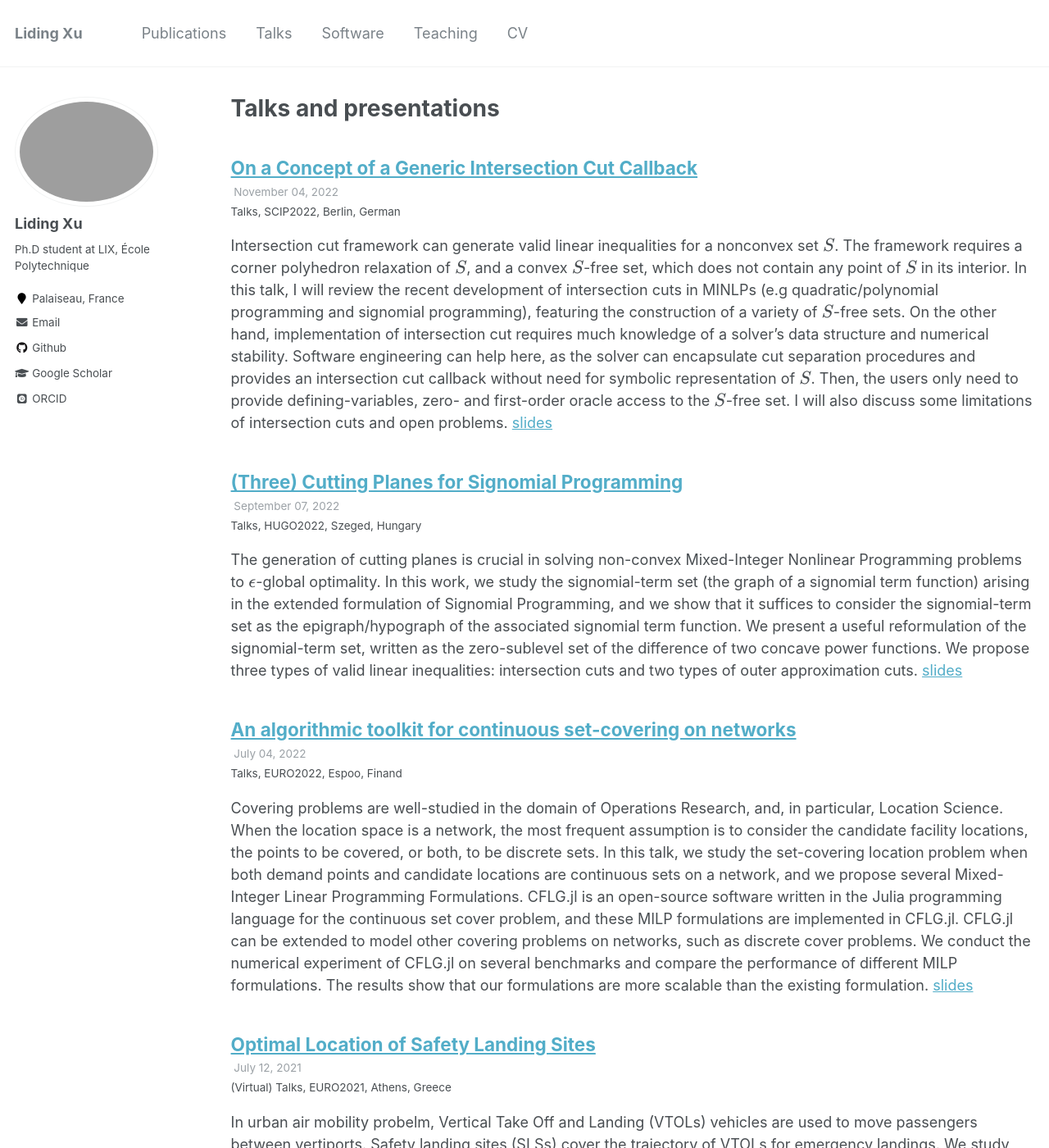
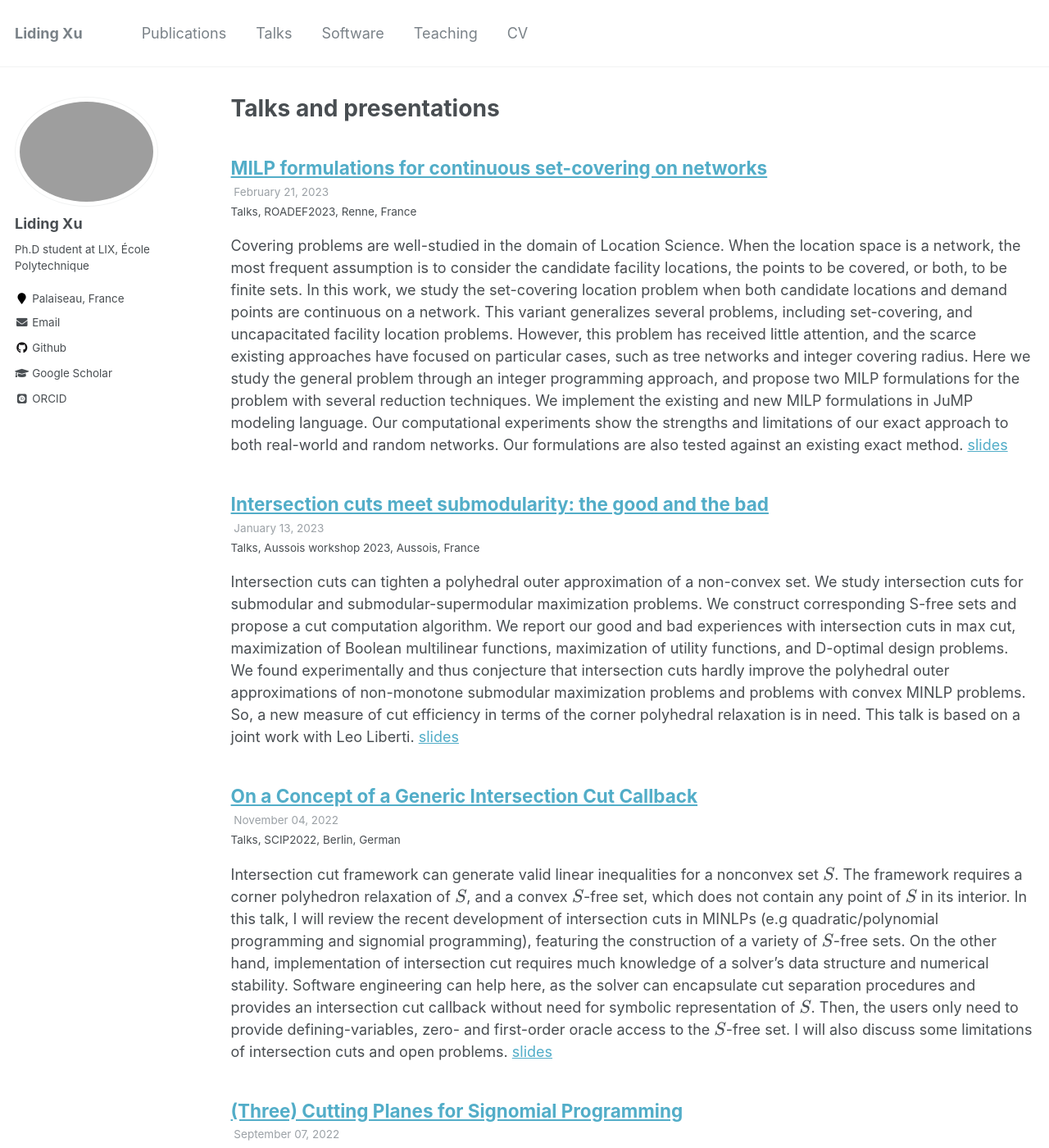
Before and after one commit to lidingxu/lidingxu.github.io, a Jekyll site: the page built from _pages/talks.html, in a window 1280 px wide and 1400 px high. Shown: the whole window at 82% size. Built offline with Jekyll 4.4.1, drawn with Linux system fonts in a browser that asks for light colours; some web fonts are replaced; formulas are drawn with MathJax 3.

Commit message:
new preprint and talks

```diff
--- /dev/null
+++ b/_talks/2023-01-13-talk1.md
@@ -0,0 +1,14 @@
+---
+title: "Intersection cuts meet submodularity: the good and the bad"
+collection: talks
+type: "Talks"
+permalink: /talks/2023-01-13-talk-1
+venue: "Aussois workshop 2023"
+date: 2023-01-13
+location: "Aussois, France"
+---
+
+ Intersection cuts can tighten a polyhedral outer approximation of a non-convex set. We study intersection cuts for submodular and submodular-supermodular maximization problems. We construct corresponding S-free sets and propose a cut computation algorithm. We report our good and bad experiences with intersection cuts in max cut, maximization of Boolean multilinear functions, maximization of utility functions, and D-optimal design problems. We found experimentally and thus conjecture that intersection cuts hardly improve the polyhedral outer approximations of non-monotone submodular maximization problems and problems with convex MINLP problems. So, a new measure of cut efficiency in terms of the corner polyhedral relaxation is in need. This talk is based on a joint work with Leo Liberti. [slides](/slides/Aussois2023.pdf)
+
+
+This talk is presented at session <em>Aussois C ombinatorial Optimization Workshop 2023</em> ([Aussois2023](http://www.iasi.cnr.it/aussois/web/home/program/year/2023)).
--- /dev/null
+++ b/_talks/2023-02-21-talk1.md
@@ -0,0 +1,14 @@
+---
+title: "MILP formulations for continuous set-covering on networks"
+collection: talks
+type: "Talks"
+permalink: /talks/2023-02-21-talk-1
+venue: "ROADEF2023"
+date: 2023-02-21
+location: "Renne, France"
+---
+
+Covering problems are well-studied in the domain of Location Science. When the location space is a network, the most frequent assumption is to consider the candidate facility locations, the points to be covered, or both, to be finite sets. In this work, we study the set-covering location problem when both candidate locations and demand points are continuous on a network. This variant generalizes several problems, including set-covering, and uncapacitated facility location problems. However, this problem has received little attention, and the scarce existing approaches have focused on particular cases, such as tree networks and integer covering radius. Here we study the general problem through an integer programming approach, and propose two MILP formulations for the problem with several reduction techniques. We implement the existing and new MILP formulations in JuMP modeling language. Our computational experiments show the strengths and limitations of our exact approach to both real-world and random networks. Our formulations are also tested against an existing exact method. [slides](/slides/Roadef2023.pdf)
+
+
+This talk is presented at session <em>24ème édition du congrès annuel de la Société Française de Recherche Opérationnelle et d'Aide à la Décision</em> ([ROADEF2023](https://roadef2023.sciencesconf.org/)).
```
Also changed, not shown: _bibliography/references.bib (+24 -1 lines), _pages/about.md (+4 -4 lines), 2 other files.
